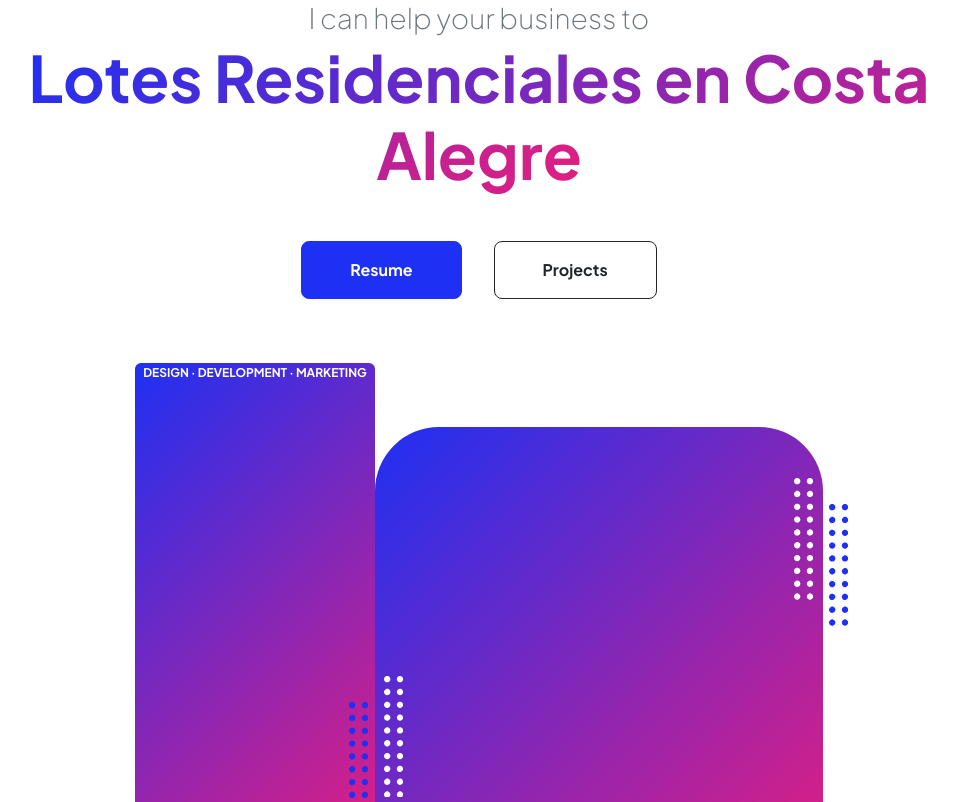
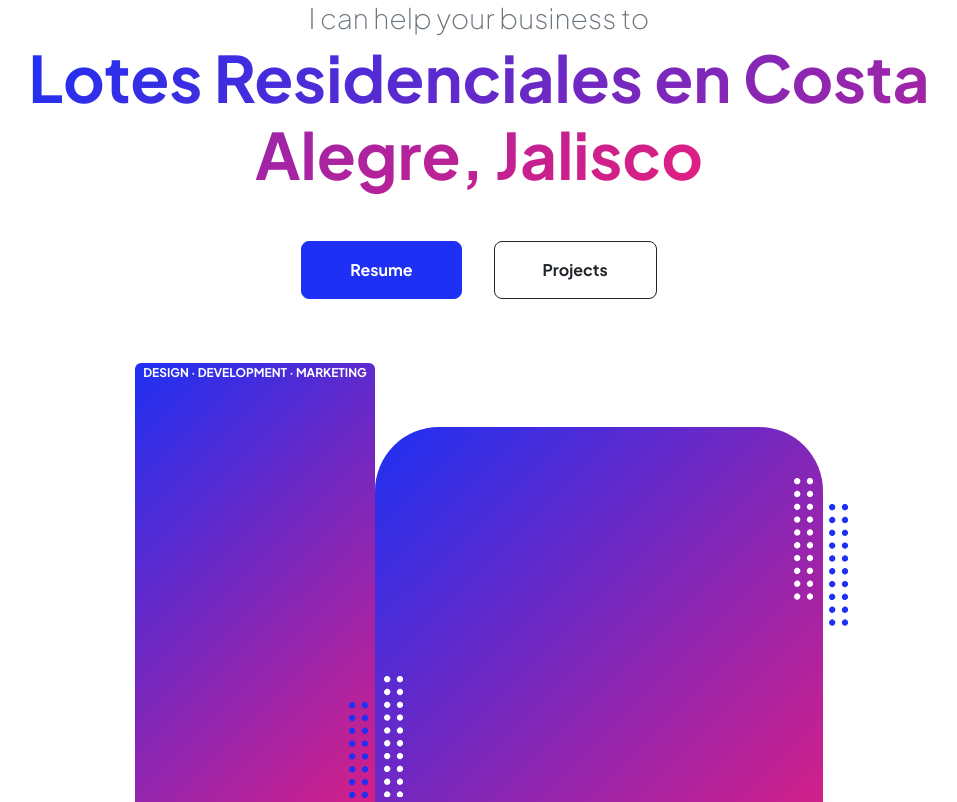
Before and after one commit to cesarlg27/PuertadelMar, a plain HTML site: page index.html in a window 1280 px wide. Shown: the part 932-1734 px from the top of the page, without its empty margins (161-1118 px from the left). Drawn offline with nearby package versions, Linux system fonts and the light colour scheme.

Commit message:
test update

```diff
--- a/index.html
+++ b/index.html
@@ -50,7 +50,7 @@
                         <div class="text-center text-xxl-start">
                             <img class="profile-logo" src="assets/LOGOPDM.png" alt="..." />
                             <div class="fs-3 fw-light text-muted">I can help your business to</div>
-                            <h1 class="display-3 fw-bolder mb-5"><span class="text-gradient d-inline">Lotes Residenciales en Costa Alegre </span></h1>
+                            <h1 class="display-3 fw-bolder mb-5"><span class="text-gradient d-inline">Lotes Residenciales en Costa Alegre, Jalisco </span></h1>
                             <div class="d-grid gap-3 d-sm-flex justify-content-sm-center justify-content-xxl-start mb-3">
                                 <a class="btn btn-primary btn-lg px-5 py-3 me-sm-3 fs-6 fw-bolder" href="resume.html">Resume</a>
                                 <a class="btn btn-outline-dark btn-lg px-5 py-3 fs-6 fw-bolder" href="projects.html">Projects</a>
```
